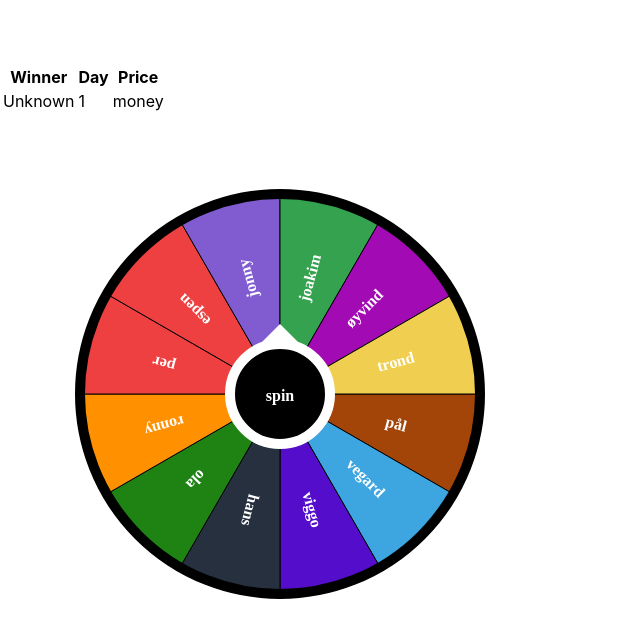
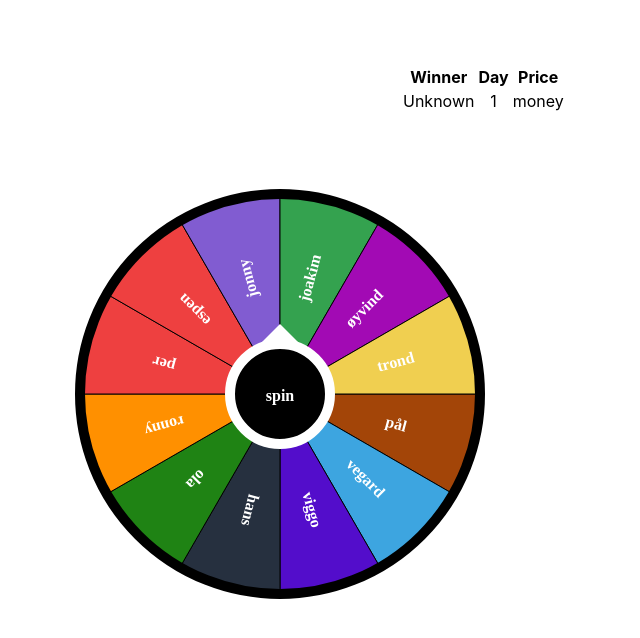
Before and after one commit to MikAoJk/christmas-calendar-draw, a Next.js app: page / in a window 1280 px wide. Shown: the top 638 px of the page, without its empty margins (0-640 px from the left). Built offline with nearby package versions, Linux system fonts and the light colour scheme.

Commit message:
Update PrevWinners.tsx

```diff
--- a/src/components/PrevWinners/PrevWinners.tsx
+++ b/src/components/PrevWinners/PrevWinners.tsx
@@ -1,7 +1,9 @@
+import styles from "../../styles/Home.module.css";
+
 const PrevWinners = () => {
 
     return (
-        <div>
+        <div className={styles.center}>
             <table>
                 <thead>
                 <tr>
```
